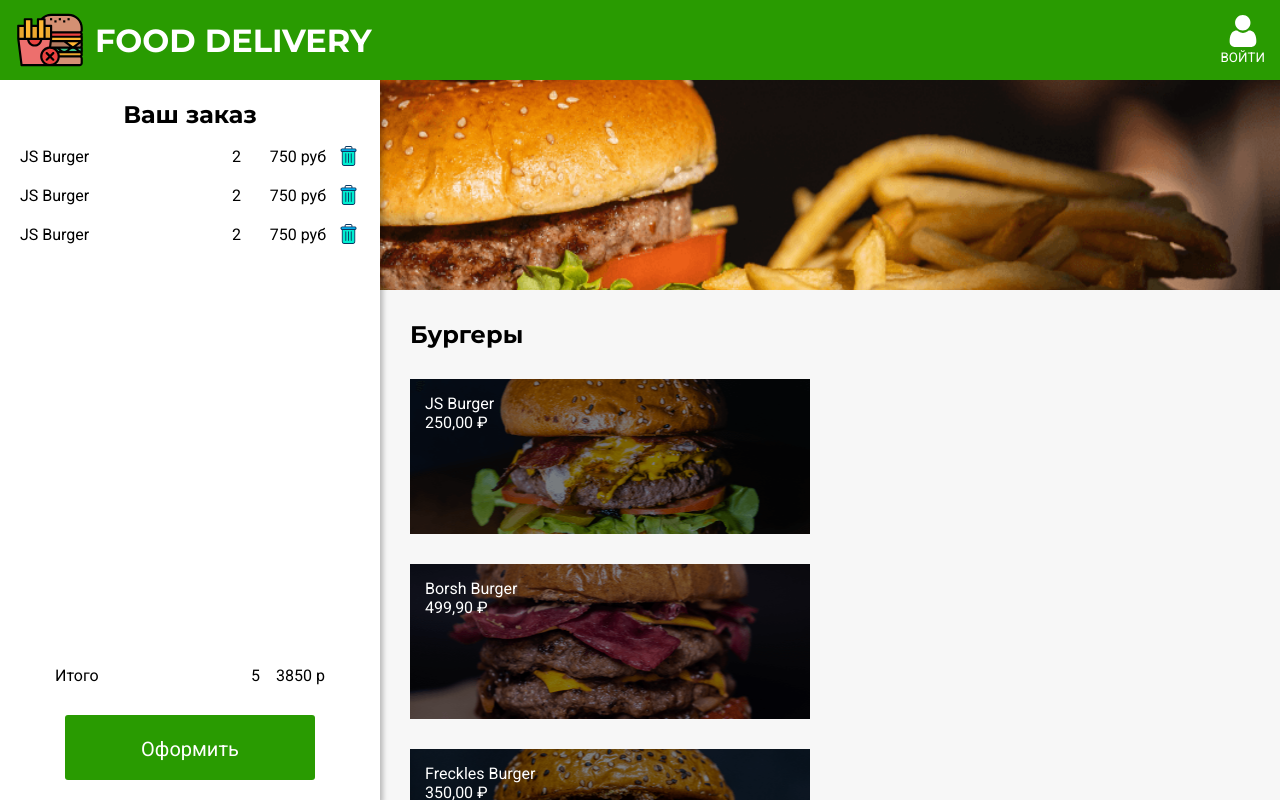
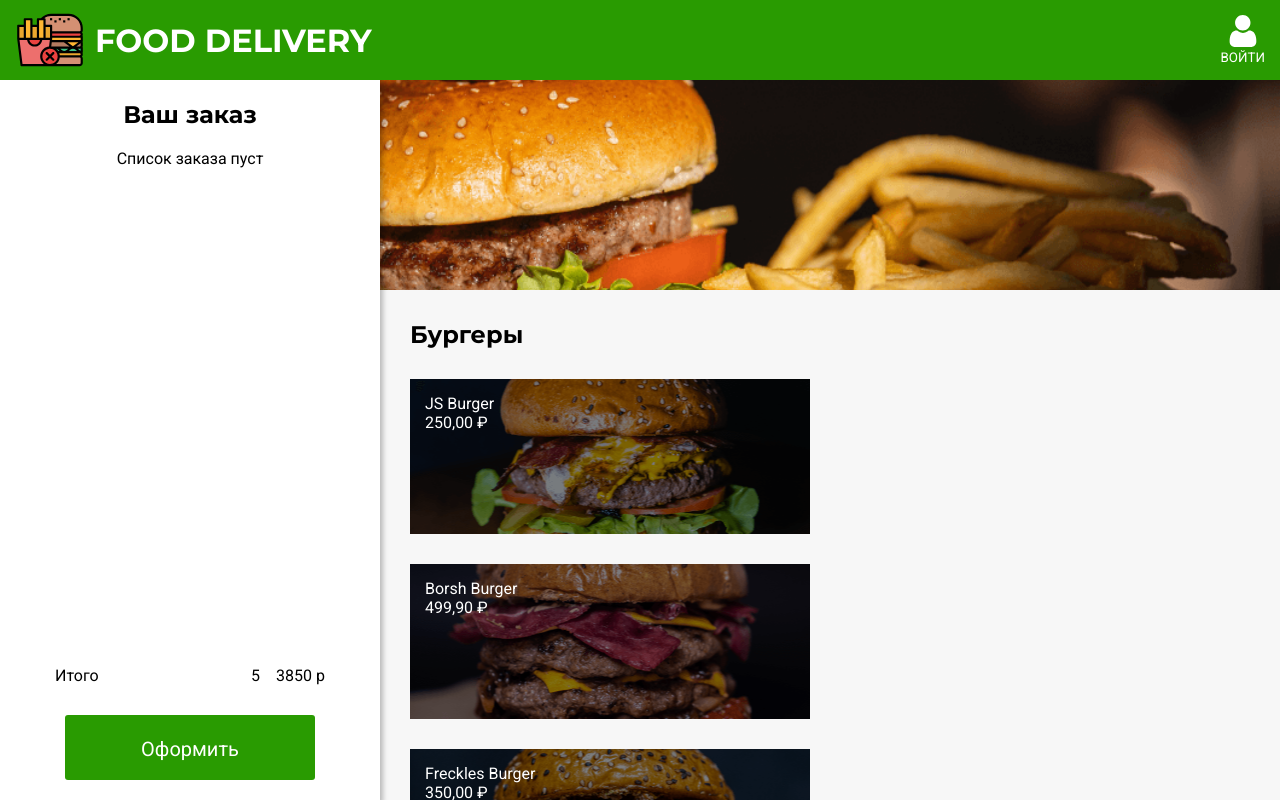
Before and after one commit to maksim994/food-delivery, a React (Create React App) app: page / in a window 1280 px wide. Shown: the top 800 px of the page. Built offline with nearby package versions, Linux system fonts and the light colour scheme.

Commit message:
Урок 7. Hooks component.Добавление товаров в заказ

```diff
--- a/src/App.js
+++ b/src/App.js
@@ -1,24 +1,27 @@
 import React from 'react';
 
-import { NavBar } from './Components/NavBar';
-import { Menu } from './Components/Menu';
-import { GlobalStyle } from './Components/GlobalStyle';
-import { BannerSection } from './Components/Banner';
-import { ModalItem } from './Components/ModalItem';
-import { Order } from './Components/Order';
+import { NavBar } from './Components/NavBar/NavBar';
+import { Menu } from './Components/Menu/Menu';
+import { GlobalStyle } from './Components/Style/GlobalStyle';
+import { ModalItem } from './Components/Modal/ModalItem';
+import { Order } from './Components/Order/Order';
+
+import { useOpenItem } from './Components/Hooks/useOpenItem';
+import { useOrder } from './Components/Hooks/useOrder';
 
 function App() {
 
-  const [openItem, setOpenItem] = React.useState(null);
+  const openItem = useOpenItem();
+  const orders = useOrder();
 
   return (
     <React.Fragment>
       <GlobalStyle />
       <NavBar />
-      <Order />
-      <BannerSection />
-      <Menu setOpenItem={setOpenItem} />
-      <ModalItem openItem={openItem} setOpenItem={setOpenItem}/>
+      <Order {...orders}/>
+      <Menu {...openItem} />
+      { openItem.openItem && <ModalItem {...openItem} {...orders}/>}
+
     </React.Fragment>
   );
 }
--- /dev/null
+++ b/src/Components/Hooks/useOpenItem.js
@@ -0,0 +1,6 @@
+import { useState } from "react";
+
+export function useOpenItem() {
+  const [openItem, setOpenItem] = useState(null);
+  return { openItem, setOpenItem };
+}
--- /dev/null
+++ b/src/Components/Hooks/useOrder.js
@@ -0,0 +1,6 @@
+import { useState } from "react";
+
+export function useOrder() {
+  const [orders, setOrders] = useState([]);
+  return { orders, setOrders };
+}
--- a/src/Components/Banner.js
+++ b/src/Components/Menu/Banner.js
@@ -1,6 +1,6 @@
 import React from 'react';
 import styled from 'styled-components';
-import bannerImg from '../images/banner.png';
+import bannerImg from '../../images/banner.png';
 
 
 const SectionBanner = styled.section`
--- a/src/Components/Menu.js
+++ b/src/Components/Menu/Menu.js
@@ -1,7 +1,8 @@
 import React from 'react';
 import styled from 'styled-components';
-import dbMenu from './DBMenu'
+import dbMenu from '../DBMenu'
 import { ListItem } from './ListItem';
+import { BannerSection } from './Banner';
 
 const MenuStyled = styled.main`
   background-color: #F7F7F7;
@@ -15,6 +16,8 @@
 `
 
 export const Menu = ( {setOpenItem}) => (
+  <React.Fragment>
+  <BannerSection />
   <MenuStyled>
     <SectionMenu>
       <h2>Бургеры</h2>
@@ -30,6 +33,6 @@
         setOpenItem={setOpenItem}
       />
     </SectionMenu>
-
   </MenuStyled>
+  </React.Fragment>
 )
--- a/src/Components/ModalItem.js
+++ b/src/Components/Modal/ModalItem.js
@@ -1,6 +1,6 @@
 import React from 'react';
 import styled from 'styled-components';
-import { ModalButton } from './ModalButton';
+import { ModalButton } from '../Style/ModalButton';
 
 const Overlay = styled.div`
   position: fixed;
@@ -40,15 +40,22 @@
 `
 
 
-export const ModalItem = ({openItem, setOpenItem}) => {
+export const ModalItem = ({openItem, setOpenItem, orders, setOrders}) => {
 
-  function closeModal(e) {
+  const closeModal = e => {
     if(e.target.id === 'overlay'){
       setOpenItem(null)
     }
   }
 
-  if (!openItem) return null;
+
+  const order = {
+    ...openItem
+  };
+  const addToOrder = () => {
+    setOrders([...orders, order])
+    setOpenItem(null)
+  }
 
   return(
     <Overlay id="overlay" onClick={closeModal}>
@@ -58,7 +65,7 @@
           <h2>{openItem.name}</h2>
           <p>{openItem.price.toLocaleString('ru-RU', {style: 'currency', currency: 'RUB'})}</p>
         </ModalContent>
-        <ModalButton>Добавить</ModalButton>
+        <ModalButton onClick={addToOrder}>Добавить</ModalButton>
       </Modal>
     </Overlay>
   )
--- a/src/Components/NavBar.js
+++ b/src/Components/NavBar/NavBar.js
@@ -1,7 +1,7 @@
 import React from 'react';
 import styled from 'styled-components';
-import logoImg from '../images/logo.svg';
-import signImg from '../images/sign.svg';
+import logoImg from '../../images/logo.svg';
+import signImg from '../../images/sign.svg';
 
 const NavBarStyled = styled.header`
   position: fixed;
@@ -9,7 +9,7 @@
   left: 0px;
   z-index: 999;
   height: 80px;
-  width: 100vw;
+  width: 100%;
 
   display: flex;
   align-items: center;
--- a/src/Components/Order.js
+++ b/src/Components/Order/Order.js
@@ -1,6 +1,7 @@
 import React from 'react';
 import styled from 'styled-components';
-import { ModalButton } from './ModalButton';
+
+import { ModalButton } from '../Style/ModalButton';
 import { OrderListItem } from './OrderListItem';
 
 
@@ -42,17 +43,24 @@
   min-width: 65px;
 `;
 
-export const Order = () => {
+const EmptyList = styled.p`
+  margin: 20px 0px;
+  text-align: center;
+`;
+
+
+export const Order = ({ orders }) => {
   return(
     <OrderStyled>
       <OrderTitle>Ваш заказ</OrderTitle>
 
       <OrderContent>
-        <OrderList>
-          <OrderListItem />
-          <OrderListItem />
-          <OrderListItem />
-        </OrderList>
+        {orders.length ?
+          <OrderList>
+            {orders.map(order => <OrderListItem order={order} />)}
+          </OrderList> :
+          <EmptyList>Список заказа пуст</EmptyList>
+        }
       </OrderContent>
       <Total>
         <span>Итого</span>
--- a/src/Components/OrderListItem.js
+++ b/src/Components/Order/OrderListItem.js
@@ -1,7 +1,7 @@
 import React from 'react';
 import styled from 'styled-components';
 
-import trashImage from '../images/trash.svg';
+import trashImage from '../../images/trash.svg';
 
 const OrderItemStyles = styled.li`
   display: flex;
@@ -32,11 +32,11 @@
   cursor: pointer;
 `;
 
-export const OrderListItem  = () => (
+export const OrderListItem  = ({ order }) => (
   <OrderItemStyles>
-    <ItemName>JS Burger</ItemName>
+    <ItemName>{order.name}</ItemName>
     <span>2</span>
-    <ItemPrice>750 руб</ItemPrice>
+    <ItemPrice>{order.price.toLocaleString('ru-RU', {style: 'currency', currency: 'RUB'})}</ItemPrice>
     <TrashButton />
   </OrderItemStyles>
 )
```
Also changed, not shown: src/Components/Menu/ListItem.js (renamed from src/Components/ListItem.js), src/Components/Style/GlobalStyle.js (renamed from src/Components/GlobalStyle.js), src/Components/Style/ModalButton.js (renamed from src/Components/ModalButton.js).
